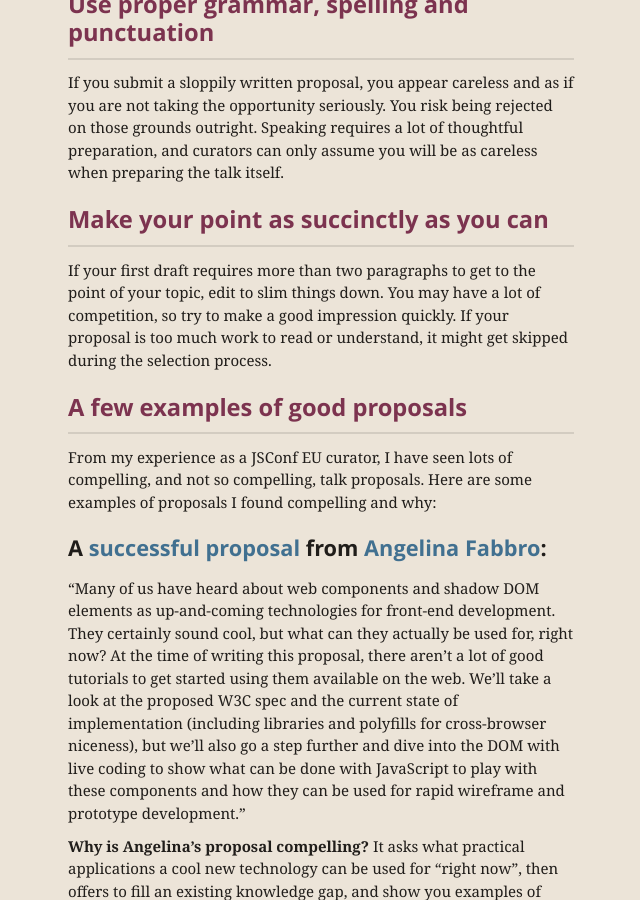
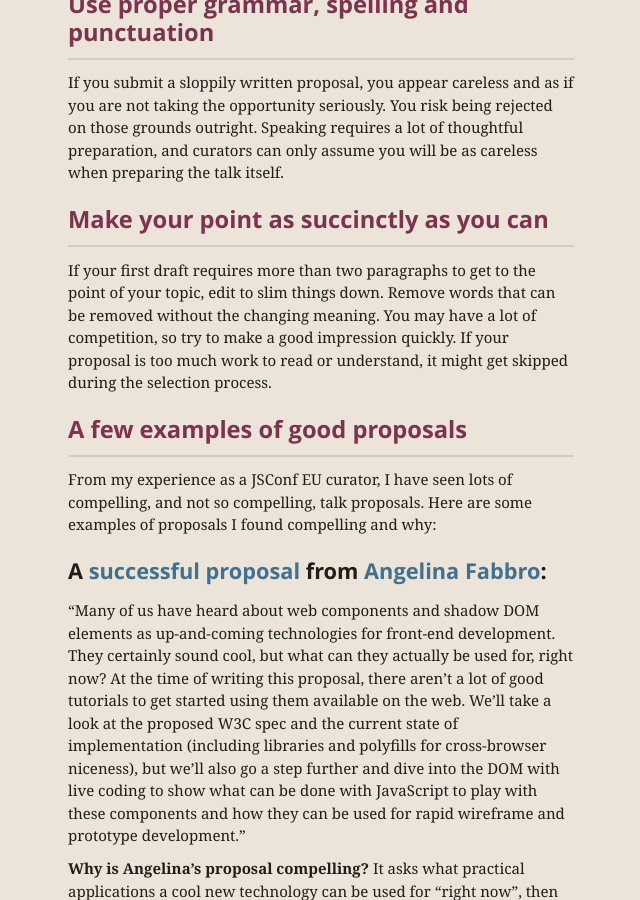
Before and after one commit to janl/waaa, a Jekyll site: the page built from for_speakers/how-to-write-a-compelling-proposal.md, in a window 1280 px wide and 900 px high, scrolled down 1105 px. Shown: the whole window, without its empty margins (319-959 px from the left). Built offline with Jekyll 4.4.1, drawn with Linux system fonts in a browser that asks for light colours; nearby versions of some CDN libraries; comment, search, counter and statistics services are not loaded.

Commit message:
concrete tip for editing

```diff
--- a/for_speakers/how-to-write-a-compelling-proposal.md
+++ b/for_speakers/how-to-write-a-compelling-proposal.md
@@ -30,7 +30,7 @@ If you submit a sloppily written proposal, you appear careless and as if you are
 
 ## Make your point as succinctly as you can
 
-If your first draft requires more than two paragraphs to get to the point of your topic, edit to slim things down. You may have a lot of competition, so try to make a good impression quickly. If your proposal is too much work to read or understand, it might get skipped during the selection process.
+If your first draft requires more than two paragraphs to get to the point of your topic, edit to slim things down. Remove words that can be removed without the changing meaning. You may have a lot of competition, so try to make a good impression quickly. If your proposal is too much work to read or understand, it might get skipped during the selection process.
 
 ## A few examples of good proposals
 
```
